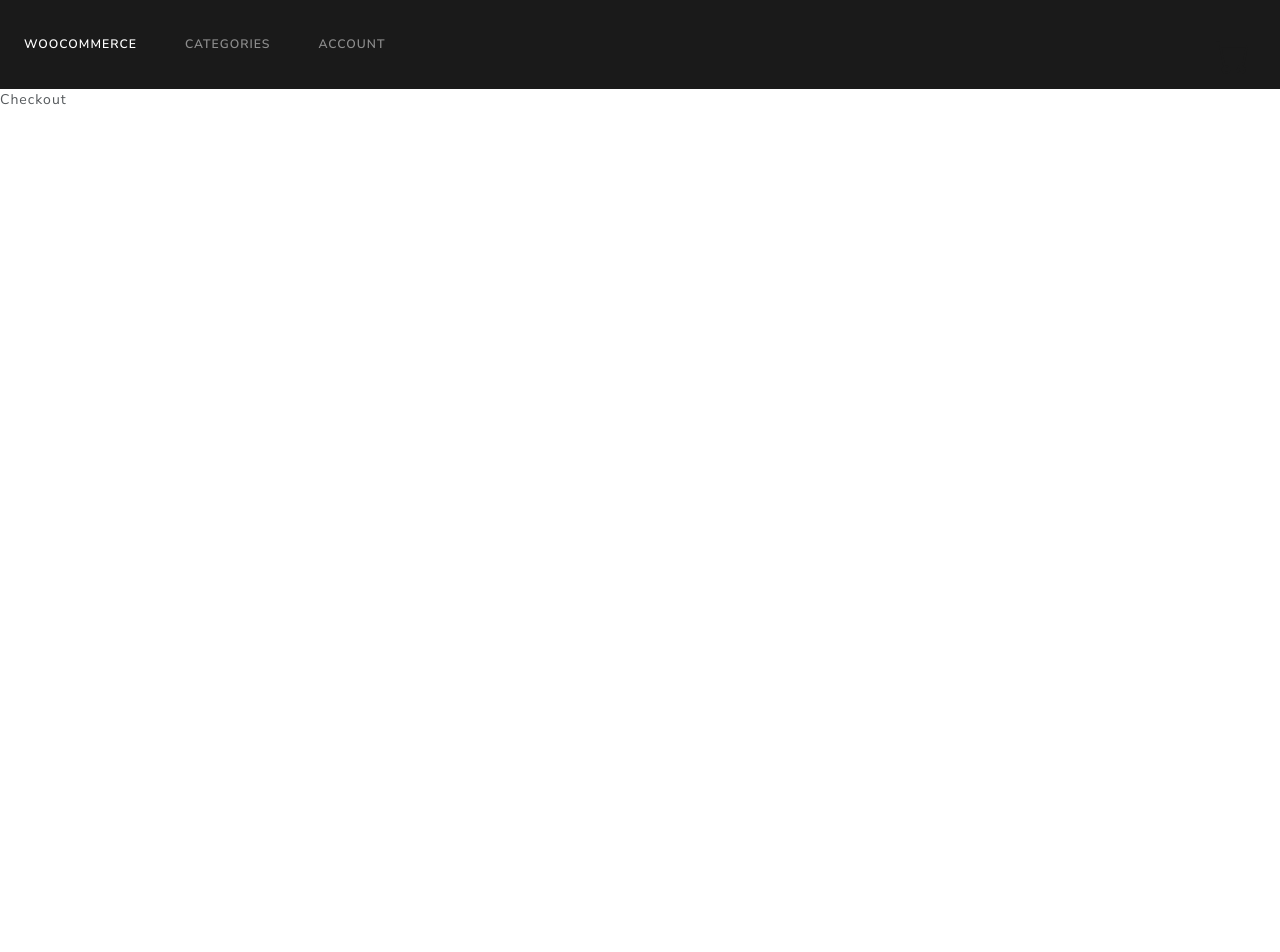
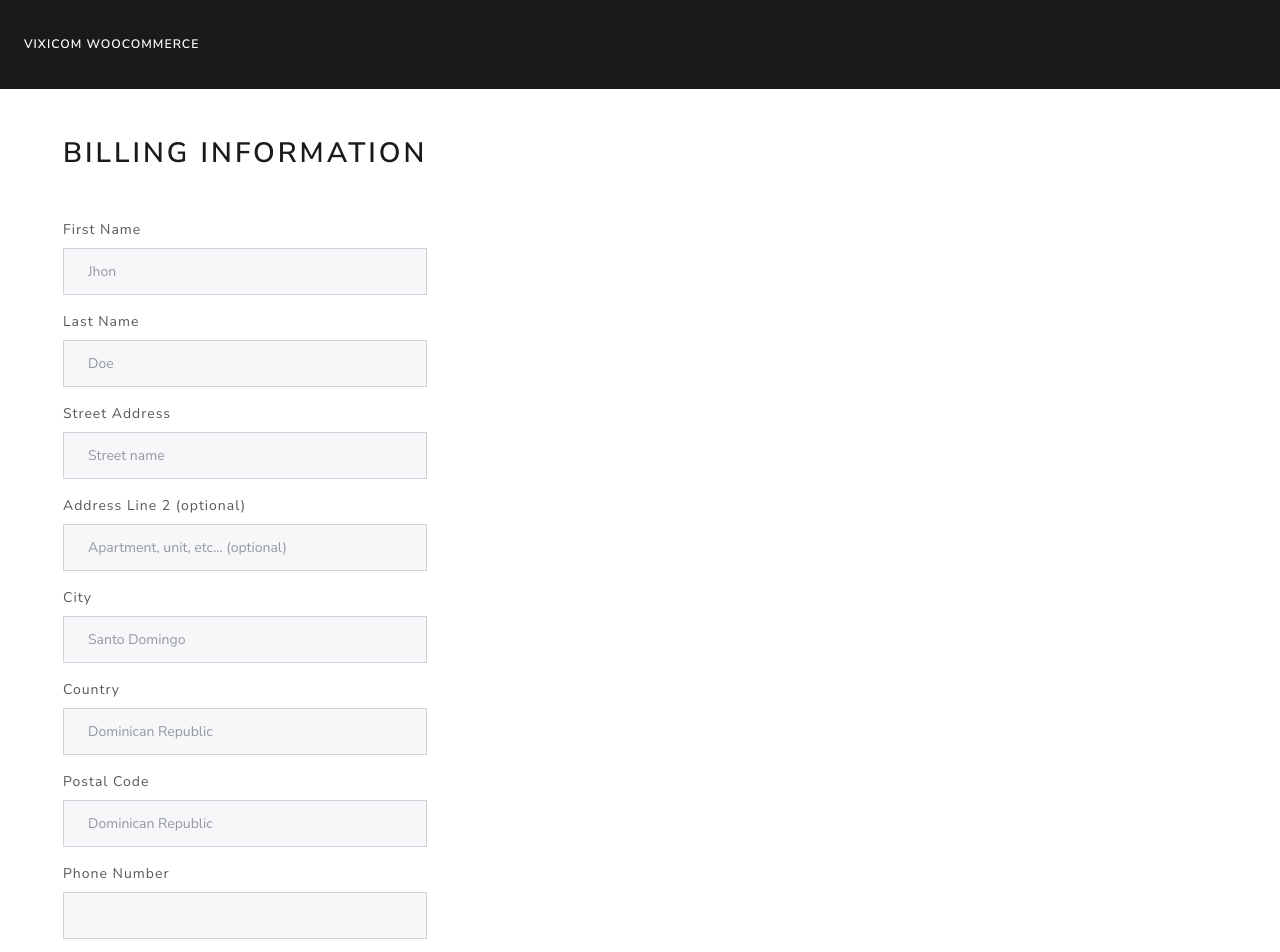
Before and after one commit to frandy15/WooCommerce, a Next.js app: page /checkout in a window 1280 px wide. Shown: the top 952 px of the page. Before the commit the page ends 800 px from the top, so only its background shows below. Built offline with nearby package versions, Linux system fonts and the light colour scheme.

Commit message:
Feat (Checkout): Init checkout page

```diff
--- a/components/Navbar/Navbar.tsx
+++ b/components/Navbar/Navbar.tsx
@@ -9,22 +9,22 @@ const Navbar = () => {
       <li className="nav-item active">
         <Link href="/">
 
-        <a className={`nav-link`}>WooCommerce
+        <a className={`nav-link`}>Vixicom WooCommerce
         </a>
         </Link>
 
       </li>
-      <li className="nav-item">
+      {/* <li className="nav-item">
         <a className="nav-link" href="#">Categories</a>
-      </li>
+      </li> */}
       {/* <li class="nav-item">
         <a class="nav-link" href="#">Pricing</a>
       </li> */}
-      <li className="nav-item">
+      {/* <li className="nav-item">
         <a className="nav-link" href="#">Account</a>
 
 
-      </li>
+      </li> */}
 
 
     </ul>
--- a/pages/category/index.tsx
+++ b/pages/category/index.tsx
@@ -9,7 +9,7 @@ const CategoryPage = (props) => {
         <Layout>
             <div className="container">
             <div className="mt-5">
-        <h2 className="m-5"> Best sellers</h2>
+        <h2 className="m-5">{props.category} Best sellers</h2>
             <hr className="my-4"/>
             {productList.length && (
                 productList.map(product =>
@@ -27,9 +27,11 @@ CategoryPage.getInitialProps = async (context) => {
     const {slug, id} = context.query;
 
     const categoryId = slug ? parseInt(slug.split('-').pop()) : id
+    const category = slug.split('-')[0];
     const productsQueryByCategory = await ApolloClient.query({query: PRODUCT_BY_CATEGORY, variables: {id: categoryId}})
     return {
-        productList: productsQueryByCategory.data.products.nodes
+        productList: productsQueryByCategory.data.products.nodes,
+        category
     }
 }
 
--- a/pages/checkout/index.tsx
+++ b/pages/checkout/index.tsx
@@ -5,10 +5,53 @@ const CheckoutPage = () => {
 
     return (
         <Layout>
-            <div>
-                Checkout
+            <div className="container m-5">
+            <form className="d-xl-flex flex-row w-100">
+            <fieldset>
+                <h2 >Billing Information</h2>
+
+    <div className="form-group mt-5">
+      <label htmlFor="firstName">First Name</label>
+      <input required type="text" className="form-control" id="firstName" aria-describedby="firstName" placeholder="Jhon"/>
+    </div>
+    <div className="form-group">
+      <label htmlFor="lastName">Last Name</label>
+      <input required type="text" className="form-control" id="lastName" aria-describedby="lastName" placeholder="Doe"/>
+    </div>
+    <div className="form-group ">
+      <label htmlFor="address1">Street Address</label>
+      <input required type="text" className="form-control" id="address1" aria-describedby="address1" placeholder="Street name"/>
+    </div>
+    <div className="form-group">
+      <label htmlFor="address2">Address Line 2 (optional)</label>
+      <input type="text" className="form-control" id="address2" aria-describedby="address2" placeholder="Apartment, unit, etc... (optional)"/>
+    </div>
+    <div className="form-group">
+      <label htmlFor="city">City</label>
+      <input type="text" className="form-control" id="city" aria-describedby="city" placeholder="Santo Domingo"/>
+    </div>
+    <div className="form-group">
+      <label htmlFor="country">Country</label>
+      <input type="text" className="form-control" id="country" aria-describedby="country" placeholder="Dominican Republic"/>
+    </div>
+    <div className="form-group">
+      <label htmlFor="postalCode">Postal Code</label>
+      <input type="text" className="form-control" id="postalCode" aria-describedby="postalCode" placeholder="Dominican Republic"/>
+    </div>
+    <div className="form-group">
+      <label htmlFor="phoneNumber">Phone Number</label>
+      <input type="tel" className="form-control" id="phoneNumber" aria-describedby="phoneNumber" placeholder=""/>
+    </div>
+    <div className="form-group">
+      <label htmlFor="email">Email address</label>
+      <input type="email" className="form-control" id="email" aria-describedby="emailHelp" placeholder="Enter email"/>
+      <small id="email" className="form-text text-muted">We'll never share your email with anyone else.</small>
+    </div>
+  </fieldset>
+</form>
             </div>
-        </Layout>
+
+    </Layout>
     )
 }
 
```
